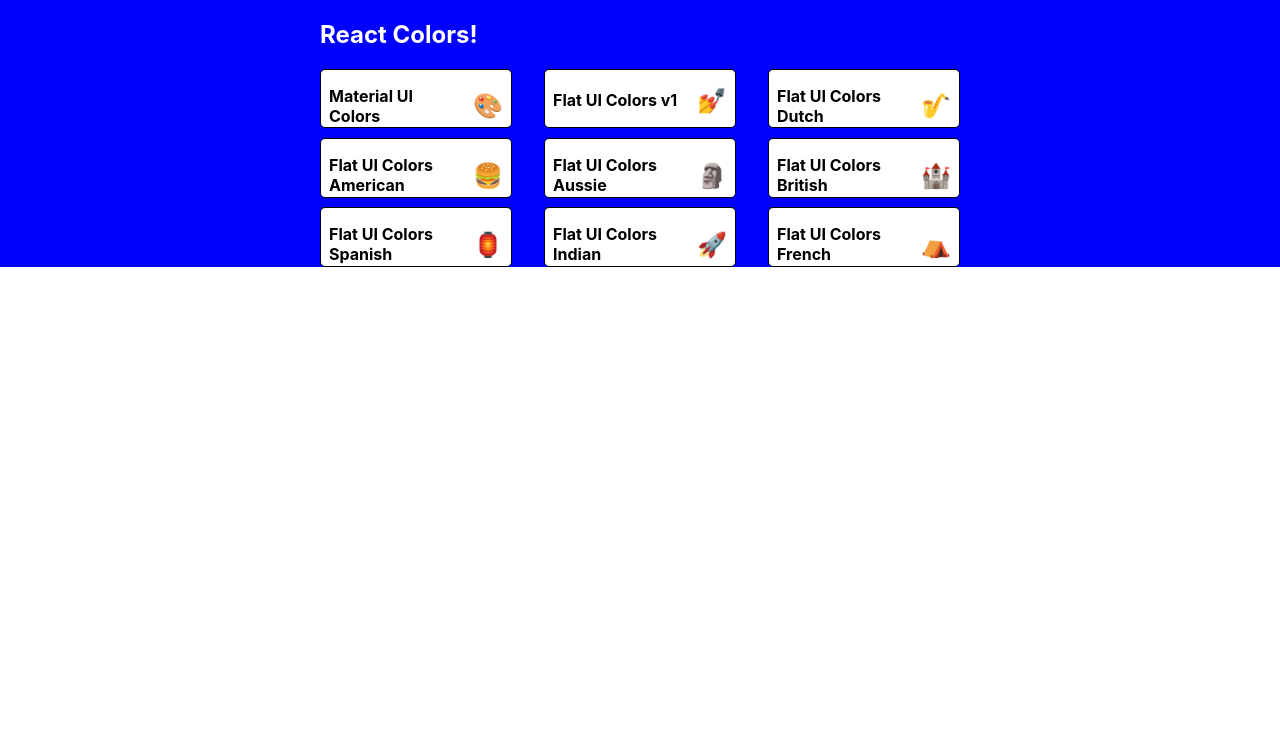
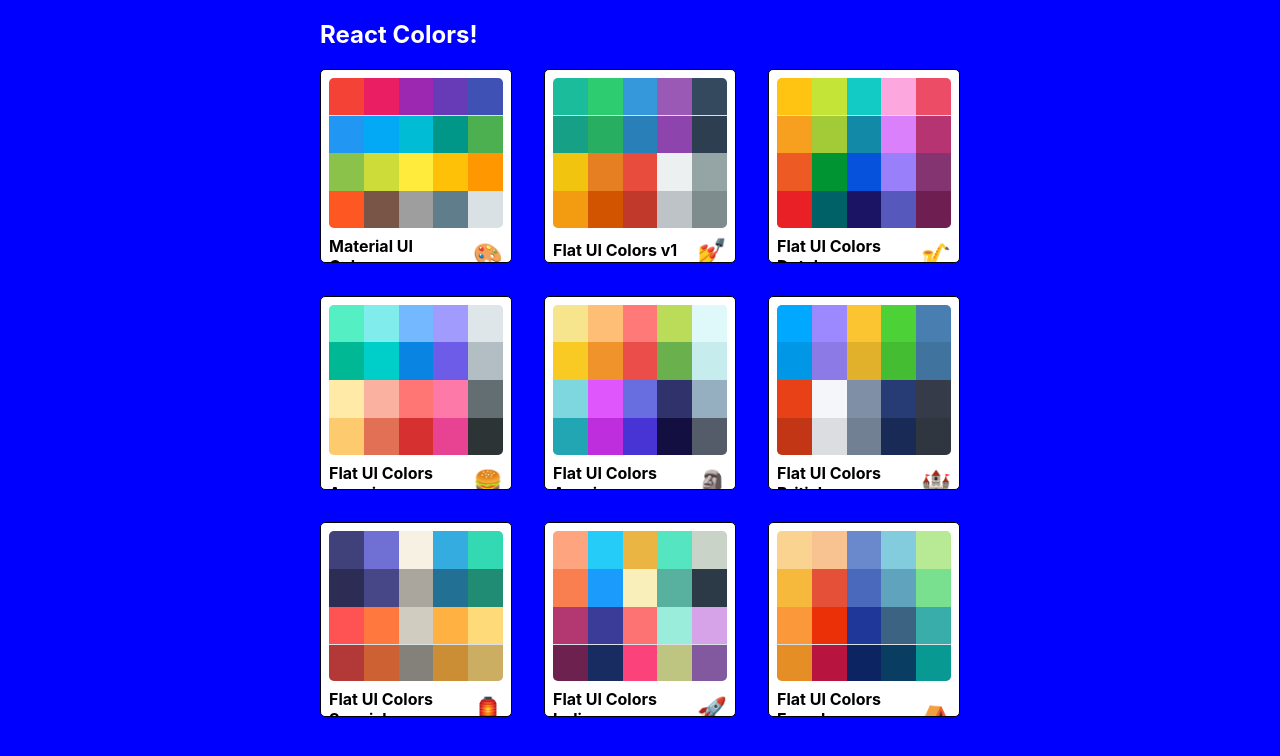
Before and after one commit to agrawalsrijan/ColorApp-React, a React (Create React App) app: page / in a window 1280 px wide. Shown: the top 756 px of the page. Built offline with nearby package versions, Linux system fonts and the light colour scheme.

Commit message:
Finish styling MiniPallete

```diff
--- a/src/MiniPallete.js
+++ b/src/MiniPallete.js
@@ -14,7 +14,11 @@
     }
   },
   colors: {
-    backgroundColor:"grey",
+    backgroundColor:"#dae1e4",
+    height:"150px",
+    width:"100%",
+    borderRadius:"5px",
+    overflow:"hidden"
 
   },
   title:{
@@ -30,14 +34,31 @@
   emoji:{
     marginLeft:"0.5rem",
     fontSize:"1.5rem"
+  },
+  miniColor:{
+    height:"25%",
+    width:"20%",
+    display:"inline-block",
+    margin:"0 auto",
+    position:"relative",
+    marginBottom:"-3.8px"
   }
 };
 
 function MiniPallete(props){
-  const {classes,paletteName,emoji} = props;
+  const {classes,paletteName,emoji,colors} = props;
+  const miniColorBoxes = colors.map(color => (
+    <div
+      className={classes.miniColor}
+      style={{backgroundColor:color.color}}
+      key={color.name}
+    />
+  ))
   return(
     <div className = {classes.root}>
-      <div className={classes.colors}></div>
+      <div className={classes.colors}>
+        {miniColorBoxes}
+      </div>
       <h5 className={classes.title}>
         {paletteName} <span className={classes.emoji}>{emoji}</span>
       </h5>
--- a/src/PalleteList.js
+++ b/src/PalleteList.js
@@ -7,7 +7,7 @@
 const styles = {
   root:{
     backgroundColor:"blue",
-    height:"100%",
+    height:"100vh",
     display:"flex",
     alignItems:"flex-start",
     justifyContent:"center"
```
